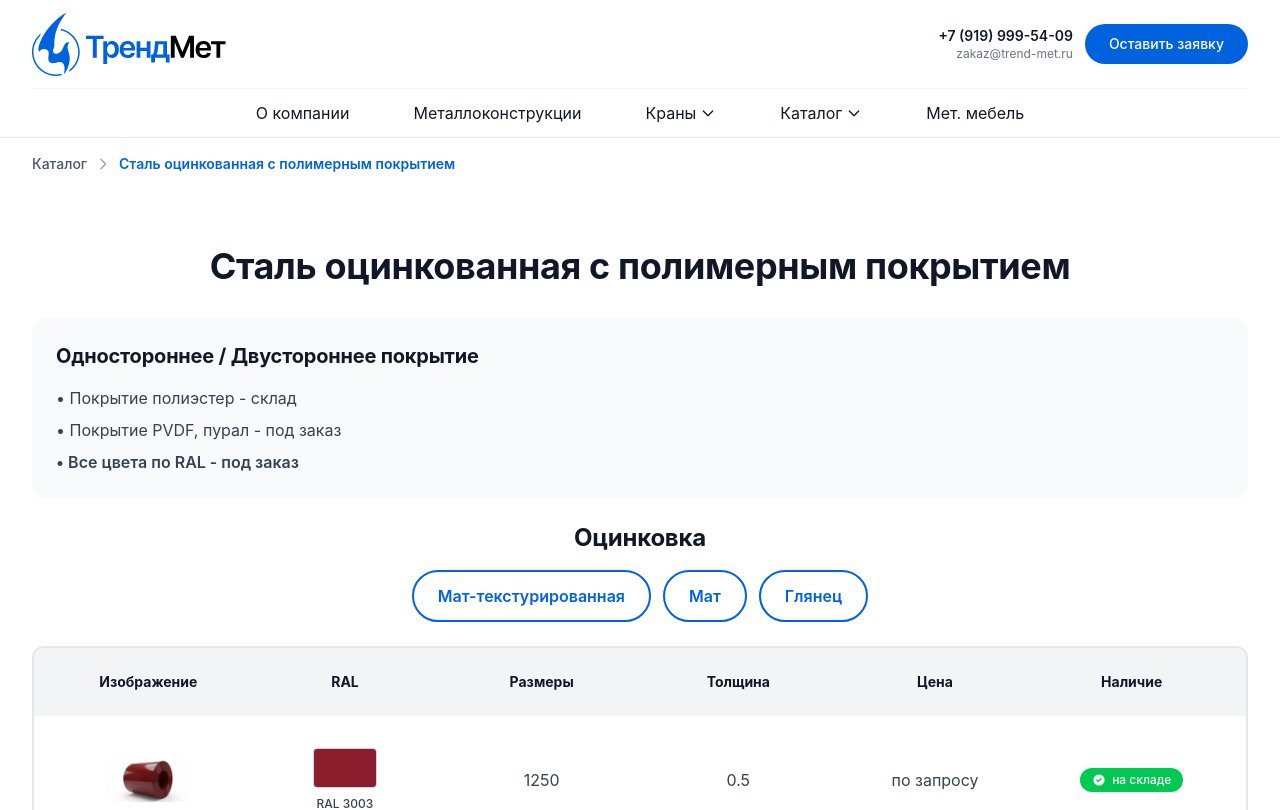
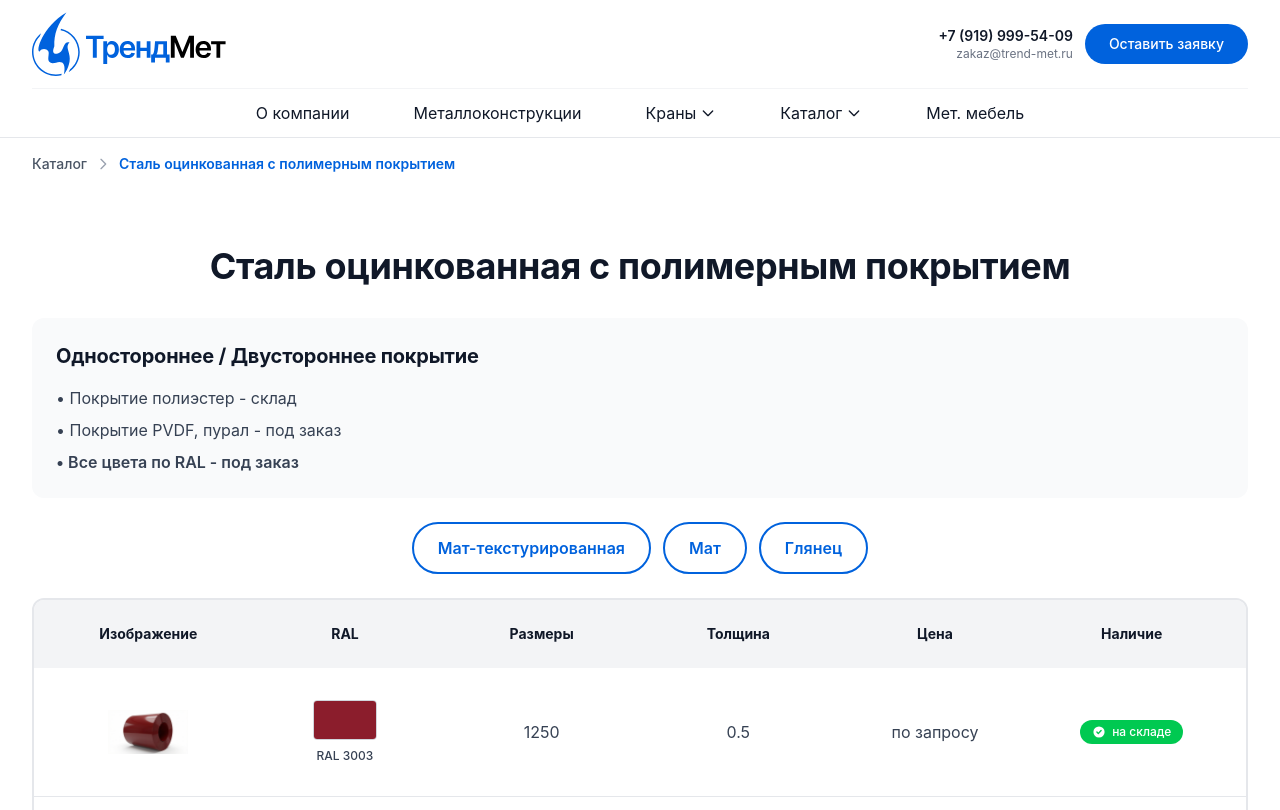
Before and after one commit to NikolayViktorovich/trend-met-store, a React (Vite) app: page /galvanized-steel in a window 1280 px wide. Shown: the top 810 px of the page. Built offline with nearby package versions, Linux system fonts and the light colour scheme.

Commit message:
Update GalvanizedSteelPage.jsx

```diff
--- a/src/pages/GalvanizedSteelPage.jsx
+++ b/src/pages/GalvanizedSteelPage.jsx
@@ -275,7 +275,6 @@ const GalvanizedSteelPage = () => {
             transition={{ duration: 0.5, delay: 0.25 }}
             className="mb-6"
           >
-            <h2 className="text-xl sm:text-2xl font-bold text-gray-900 mb-4 text-center">Оцинковка</h2>
             <div className="flex flex-wrap justify-center gap-2 sm:gap-3">
               <div className="relative group">
                 <div className="absolute inset-0 bg-[#0062dd] rounded-full blur-sm opacity-0 group-hover:opacity-20 transition-opacity"></div>
```
